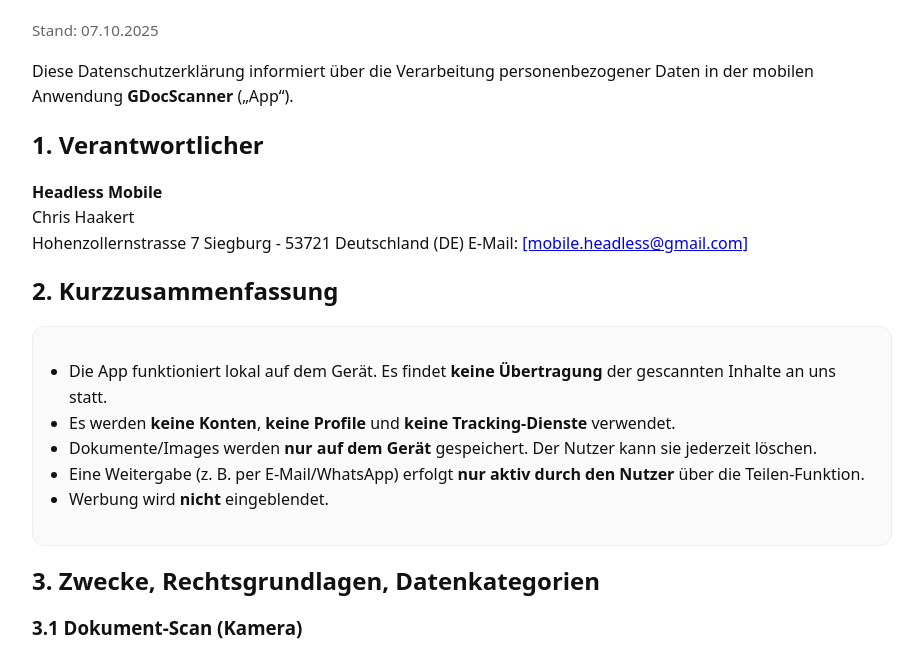
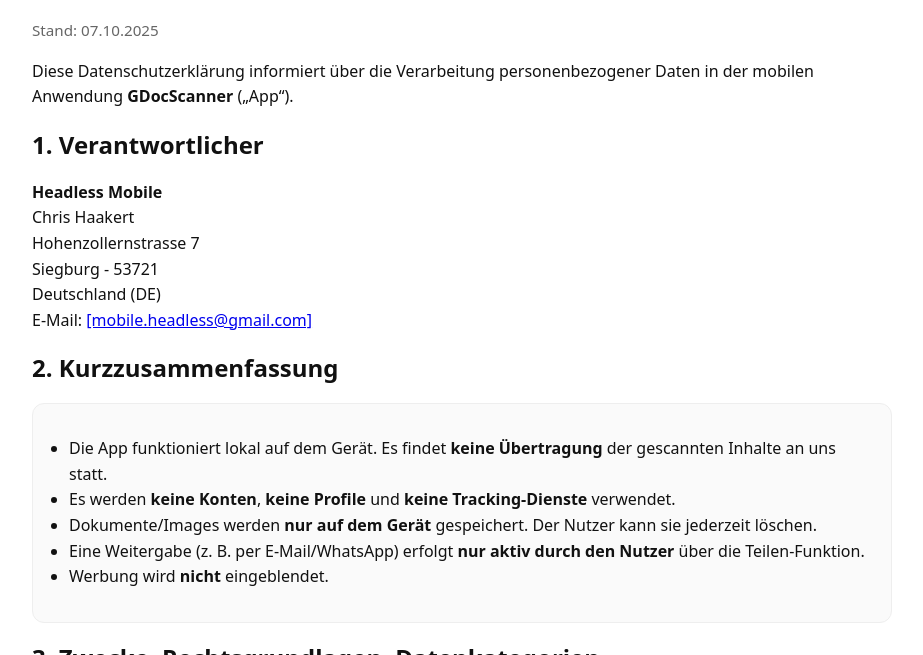
Before and after one commit to ChrisHaakert/gdocscanner-privacy, a plain HTML site: page index.html in a window 1280 px wide. Shown: the part 83-738 px from the top of the page, without its empty margins (178-1101 px from the left). Drawn offline with Linux system fonts and the light colour scheme.

Commit message:
Update Kontakte

```diff
--- a/index.html
+++ b/index.html
@@ -26,9 +26,9 @@
 <strong>Headless Mobile</strong><br>
 Chris Haakert<br>
 
-Hohenzollernstrasse 7
-Siegburg - 53721
-Deutschland (DE)
+Hohenzollernstrasse 7<br>
+Siegburg - 53721<br>
+Deutschland (DE)<br>
 E-Mail: <a href="mailto:mobile.headless@gmail.com">[mobile.headless@gmail.com]</a>
 </p>
 
```
